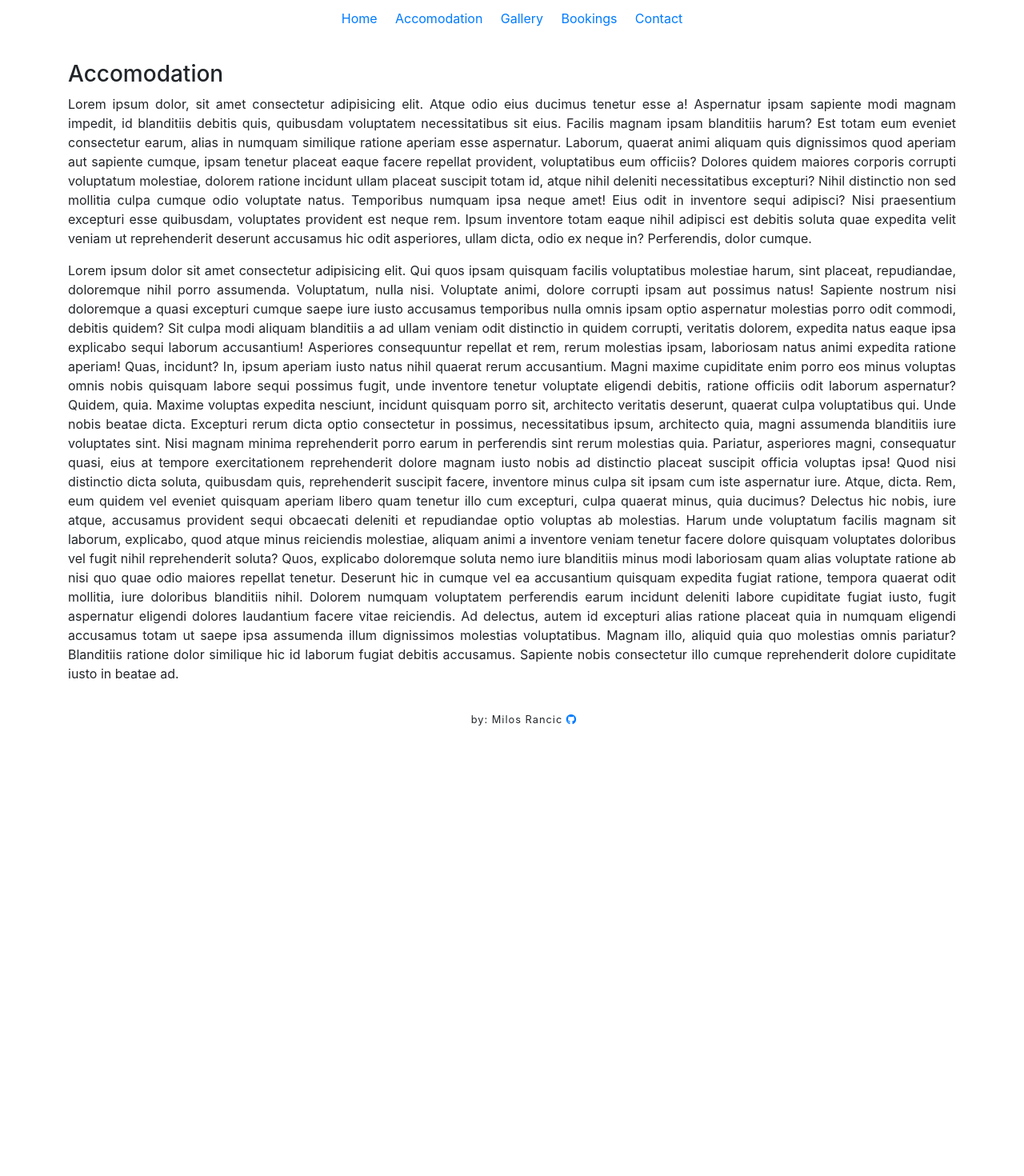
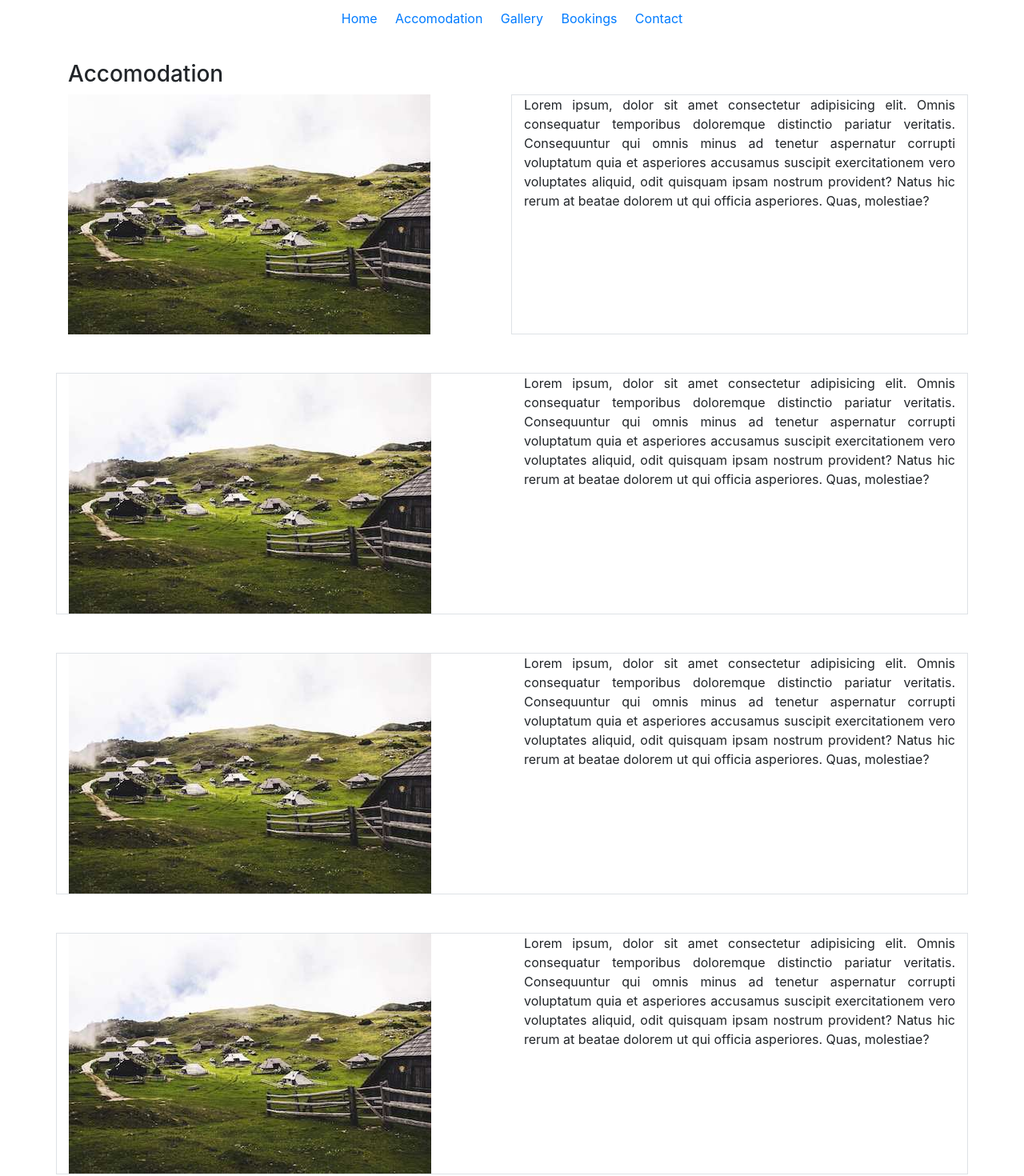
Before and after one commit to milosrancic/reactjs-website, a React (Create React App) app: page /accomodation in a window 1280 px wide. Shown: the top 1470 px of the page at 80% size. Before the commit the page ends 910 px from the top, so only its background shows below. Built offline with nearby package versions, Linux system fonts and the light colour scheme.

Commit message:
started with new component layout

```diff
--- a/src/components/Accomodation.js
+++ b/src/components/Accomodation.js
@@ -1,77 +1,91 @@
 import React from "react";
 import "../styles/Accomodation.css";
+
+import accomodation from "../images/accomodation.jpg";
 
 const Accomodation = () => {
   return (
     <div id="accomodation">
-      {/* <p className="text-left">About</p> */}
       <h3>Accomodation</h3>
-      <p className="text-justify">
-        Lorem ipsum dolor, sit amet consectetur adipisicing elit. Atque odio
-        eius ducimus tenetur esse a! Aspernatur ipsam sapiente modi magnam
-        impedit, id blanditiis debitis quis, quibusdam voluptatem necessitatibus
-        sit eius. Facilis magnam ipsam blanditiis harum? Est totam eum eveniet
-        consectetur earum, alias in numquam similique ratione aperiam esse
-        aspernatur. Laborum, quaerat animi aliquam quis dignissimos quod aperiam
-        aut sapiente cumque, ipsam tenetur placeat eaque facere repellat
-        provident, voluptatibus eum officiis? Dolores quidem maiores corporis
-        corrupti voluptatum molestiae, dolorem ratione incidunt ullam placeat
-        suscipit totam id, atque nihil deleniti necessitatibus excepturi? Nihil
-        distinctio non sed mollitia culpa cumque odio voluptate natus.
-        Temporibus numquam ipsa neque amet! Eius odit in inventore sequi
-        adipisci? Nisi praesentium excepturi esse quibusdam, voluptates
-        provident est neque rem. Ipsum inventore totam eaque nihil adipisci est
-        debitis soluta quae expedita velit veniam ut reprehenderit deserunt
-        accusamus hic odit asperiores, ullam dicta, odio ex neque in?
-        Perferendis, dolor cumque.
-      </p>
+      <div className="row">
+        <div className="col">
+          <img src={accomodation} className="img-fluid" alt="" />
+        </div>
+        <div className="col border">
+          <p className="">
+            Lorem ipsum, dolor sit amet consectetur adipisicing elit. Omnis
+            consequatur temporibus doloremque distinctio pariatur veritatis.
+            Consequuntur qui omnis minus ad tenetur aspernatur corrupti
+            voluptatum quia et asperiores accusamus suscipit exercitationem vero
+            voluptates aliquid, odit quisquam ipsam nostrum provident? Natus hic
+            rerum at beatae dolorem ut qui officia asperiores. Quas, molestiae?
+          </p>
+        </div>
+      </div>
 
-      <p>
-        Lorem ipsum dolor sit amet consectetur adipisicing elit. Qui quos ipsam
-        quisquam facilis voluptatibus molestiae harum, sint placeat,
-        repudiandae, doloremque nihil porro assumenda. Voluptatum, nulla nisi.
-        Voluptate animi, dolore corrupti ipsam aut possimus natus! Sapiente
-        nostrum nisi doloremque a quasi excepturi cumque saepe iure iusto
-        accusamus temporibus nulla omnis ipsam optio aspernatur molestias porro
-        odit commodi, debitis quidem? Sit culpa modi aliquam blanditiis a ad
-        ullam veniam odit distinctio in quidem corrupti, veritatis dolorem,
-        expedita natus eaque ipsa explicabo sequi laborum accusantium!
-        Asperiores consequuntur repellat et rem, rerum molestias ipsam,
-        laboriosam natus animi expedita ratione aperiam! Quas, incidunt? In,
-        ipsum aperiam iusto natus nihil quaerat rerum accusantium. Magni maxime
-        cupiditate enim porro eos minus voluptas omnis nobis quisquam labore
-        sequi possimus fugit, unde inventore tenetur voluptate eligendi debitis,
-        ratione officiis odit laborum aspernatur? Quidem, quia. Maxime voluptas
-        expedita nesciunt, incidunt quisquam porro sit, architecto veritatis
-        deserunt, quaerat culpa voluptatibus qui. Unde nobis beatae dicta.
-        Excepturi rerum dicta optio consectetur in possimus, necessitatibus
-        ipsum, architecto quia, magni assumenda blanditiis iure voluptates sint.
-        Nisi magnam minima reprehenderit porro earum in perferendis sint rerum
-        molestias quia. Pariatur, asperiores magni, consequatur quasi, eius at
-        tempore exercitationem reprehenderit dolore magnam iusto nobis ad
-        distinctio placeat suscipit officia voluptas ipsa! Quod nisi distinctio
-        dicta soluta, quibusdam quis, reprehenderit suscipit facere, inventore
-        minus culpa sit ipsam cum iste aspernatur iure. Atque, dicta. Rem, eum
-        quidem vel eveniet quisquam aperiam libero quam tenetur illo cum
-        excepturi, culpa quaerat minus, quia ducimus? Delectus hic nobis, iure
-        atque, accusamus provident sequi obcaecati deleniti et repudiandae optio
-        voluptas ab molestias. Harum unde voluptatum facilis magnam sit laborum,
-        explicabo, quod atque minus reiciendis molestiae, aliquam animi a
-        inventore veniam tenetur facere dolore quisquam voluptates doloribus vel
-        fugit nihil reprehenderit soluta? Quos, explicabo doloremque soluta nemo
-        iure blanditiis minus modi laboriosam quam alias voluptate ratione ab
-        nisi quo quae odio maiores repellat tenetur. Deserunt hic in cumque vel
-        ea accusantium quisquam expedita fugiat ratione, tempora quaerat odit
-        mollitia, iure doloribus blanditiis nihil. Dolorem numquam voluptatem
-        perferendis earum incidunt deleniti labore cupiditate fugiat iusto,
-        fugit aspernatur eligendi dolores laudantium facere vitae reiciendis. Ad
-        delectus, autem id excepturi alias ratione placeat quia in numquam
-        eligendi accusamus totam ut saepe ipsa assumenda illum dignissimos
-        molestias voluptatibus. Magnam illo, aliquid quia quo molestias omnis
-        pariatur? Blanditiis ratione dolor similique hic id laborum fugiat
-        debitis accusamus. Sapiente nobis consectetur illo cumque reprehenderit
-        dolore cupiditate iusto in beatae ad.
-      </p>
+      <div className="row mt-5 border">
+        <div className="col">
+          <img src={accomodation} className="img-fluid" alt="" />
+        </div>
+        <div className="col ">
+          <p className="">
+            Lorem ipsum, dolor sit amet consectetur adipisicing elit. Omnis
+            consequatur temporibus doloremque distinctio pariatur veritatis.
+            Consequuntur qui omnis minus ad tenetur aspernatur corrupti
+            voluptatum quia et asperiores accusamus suscipit exercitationem vero
+            voluptates aliquid, odit quisquam ipsam nostrum provident? Natus hic
+            rerum at beatae dolorem ut qui officia asperiores. Quas, molestiae?
+          </p>
+        </div>
+      </div>
+
+      <div className="row mt-5 border">
+        <div className="col">
+          <img src={accomodation} className="img-fluid" alt="" />
+        </div>
+        <div className="col ">
+          <p className="">
+            Lorem ipsum, dolor sit amet consectetur adipisicing elit. Omnis
+            consequatur temporibus doloremque distinctio pariatur veritatis.
+            Consequuntur qui omnis minus ad tenetur aspernatur corrupti
+            voluptatum quia et asperiores accusamus suscipit exercitationem vero
+            voluptates aliquid, odit quisquam ipsam nostrum provident? Natus hic
+            rerum at beatae dolorem ut qui officia asperiores. Quas, molestiae?
+          </p>
+        </div>
+      </div>
+
+      <div className="row mt-5 border">
+        <div className="col">
+          <img src={accomodation} className="img-fluid" alt="" />
+        </div>
+        <div className="col ">
+          <p className="">
+            Lorem ipsum, dolor sit amet consectetur adipisicing elit. Omnis
+            consequatur temporibus doloremque distinctio pariatur veritatis.
+            Consequuntur qui omnis minus ad tenetur aspernatur corrupti
+            voluptatum quia et asperiores accusamus suscipit exercitationem vero
+            voluptates aliquid, odit quisquam ipsam nostrum provident? Natus hic
+            rerum at beatae dolorem ut qui officia asperiores. Quas, molestiae?
+          </p>
+        </div>
+      </div>
+
+      <div className="row mt-5 border">
+        <div className="col">
+          <img src={accomodation} className="img-fluid" alt="" />
+        </div>
+        <div className="col ">
+          <p className="">
+            Lorem ipsum, dolor sit amet consectetur adipisicing elit. Omnis
+            consequatur temporibus doloremque distinctio pariatur veritatis.
+            Consequuntur qui omnis minus ad tenetur aspernatur corrupti
+            voluptatum quia et asperiores accusamus suscipit exercitationem vero
+            voluptates aliquid, odit quisquam ipsam nostrum provident? Natus hic
+            rerum at beatae dolorem ut qui officia asperiores. Quas, molestiae?
+          </p>
+        </div>
+      </div>
     </div>
   );
 };
```
